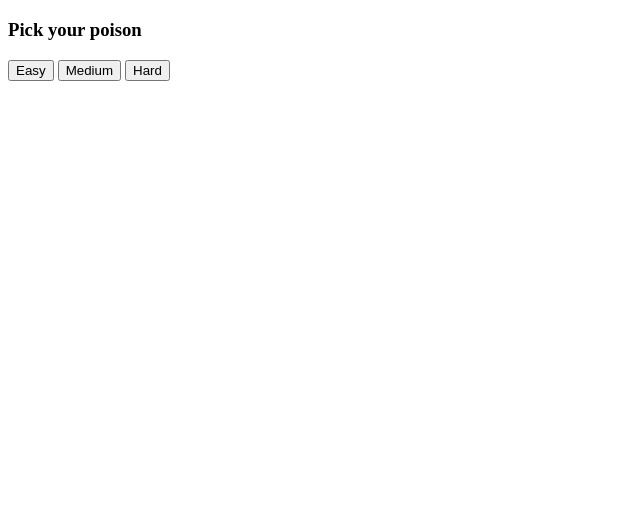
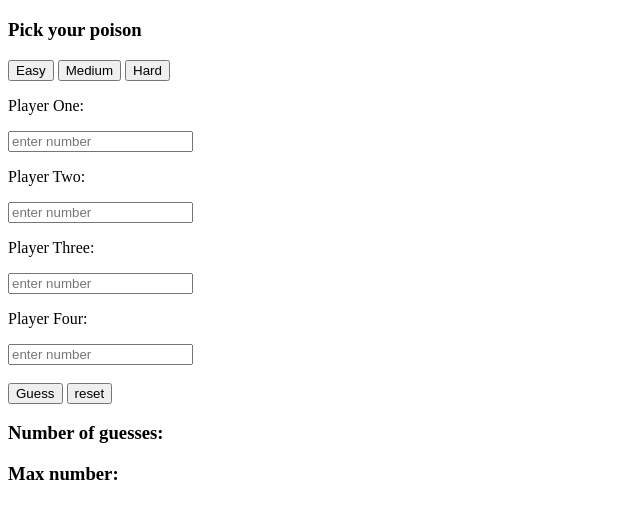
Before and after one commit to skwid138/Random-Number-Guess, a website: page public/views/index.html in a window 1280 px wide. Shown: the part 61-580 px from the top of the page, without its empty margins (0-640 px from the left). Drawn offline with Linux system fonts and the light colour scheme; no server answers; files whose address does not match are found by name.

Commit message:
html inputs

```diff
--- a/public/views/index.html
+++ b/public/views/index.html
@@ -15,10 +15,33 @@
         <h1>Random Number Game </h1>
     </header>
     <main>
+      <section id=setUpMode>
         <h3>Pick your poison</h2>
         <button id="easyButton">Easy</button>
         <button id="medButton">Medium</button>
         <button id="hardButton">Hard</button>
+      </section>
+      <section id=playMode>
+          <p>Player One:</p>
+          <input type=number placeholder="enter number" ></input>
+          <p>Player Two:</p>
+          <input type=number placeholder="enter number" ></input>
+          <p>Player Three:</p>
+          <input type=number placeholder="enter number" ></input>
+          <p>Player Four:</p>
+          <input type=number placeholder="enter number" ></input>
+          <div>
+              <br>
+             <button id="submitButton">Guess</button>
+            <button id="reset">reset</button>
+          </div>
+        <section id=progress>
+            <h3>Number of guesses:</h3>
+            <h3>Max number:</h3>
+        </section>
+      </section>
+
+
 
 
     </main>
```
